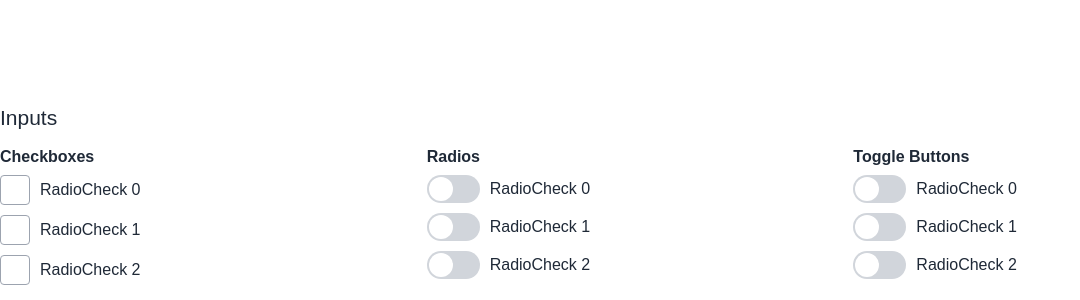
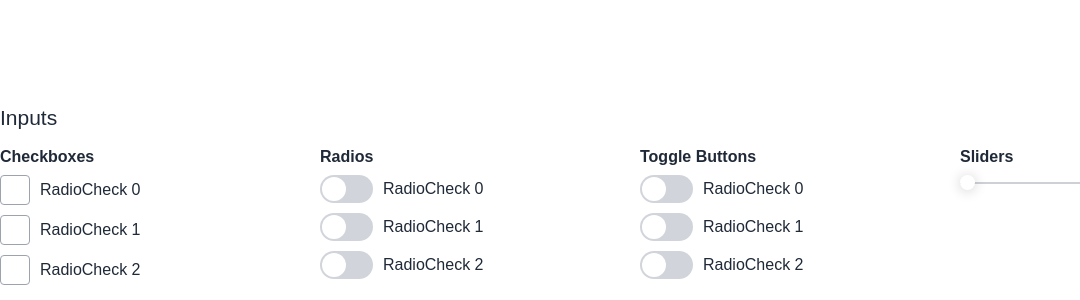
Before and after one commit to cyber-wf13/vue-kit, a Vue app: page / in a window 1280 px wide. Shown: the part 500-800 px from the top of the page, without its empty margins (0-1080 px from the left). Built offline with nearby package versions, Linux system fonts and the light colour scheme; the HTML template or start-up script is replaced by a standard one.

Commit message:
Add SliderSingle component

```diff
--- a/src/App.vue
+++ b/src/App.vue
@@ -48,12 +48,24 @@
           </radio-check>
         </div>
       </div>
+
+      <div class="basic__block basic-block">
+        <h4 class="basic-block__title">Sliders</h4>
+        <div class="basic-block__body">
+          <slider-single
+            min-value="300"
+            max-value="400"
+            @change="sliderMove"
+          ></slider-single>
+        </div>
+      </div>
     </div>
   </section>
 </template>
 
 <script>
 import RadioCheck from "@/components/RadioCheck.vue";
+import SliderSingle from "@/components/SliderSingle.vue";
 
 export default {
   name: "App",
@@ -103,10 +115,14 @@ export default {
   },
   components: {
     RadioCheck,
+    SliderSingle,
   },
   methods: {
     radioCheckHandle(e) {
       console.log("From component", e.target.value);
+    },
+    sliderMove(value) {
+      console.log("Value is from PARENT", value);
     },
   },
 };
--- /dev/null
+++ b/src/components/SliderSingle.vue
@@ -0,0 +1,140 @@
+<template>
+  <div
+    class="slider"
+    ref="sliderBlock"
+    @mouseleave="toggleUp"
+    @click="lineClick"
+  >
+    <span class="slider__line slider__underline" ref="underline"></span>
+    <span class="slider__line"></span>
+    <button
+      class="slider__toggle"
+      :class="classOfPressed"
+      ref="toggle"
+      @mousedown="toggleDown"
+      @mouseup="toggleUp"
+    ></button>
+  </div>
+</template>
+<script>
+export default {
+  props: ["minValue", "maxValue"],
+  data() {
+    return {
+      isPressed: false,
+      currentValue: 0,
+      percent: 0,
+    };
+  },
+  methods: {
+    toggleDown() {
+      console.log("Is pressed");
+
+      this.isPressed = true;
+      document.addEventListener("mousemove", this.mouseMove);
+    },
+    toggleUp() {
+      if (this.isPressed === false) {
+        return;
+      }
+      console.log("Is down");
+
+      this.isPressed = false;
+      document.removeEventListener("mousemove", this.mouseMove);
+      this.calculateValue();
+      this.$emit("change", this.currentValue);
+    },
+    mouseMove(e) {
+      const moveX = e.x;
+
+      this.calculateTogglePos(moveX);
+    },
+    lineClick(e) {
+      const { target } = e;
+      if (this.$refs.toggle === target) {
+        return;
+      }
+
+      this.mouseMove(e);
+      this.calculateValue();
+      this.$emit("change", this.currentValue);
+    },
+    calculateTogglePos(moveX) {
+      const sliderX = this.$refs.sliderBlock.getBoundingClientRect().x;
+      const sliderWidth = this.$refs.sliderBlock.getBoundingClientRect().width;
+      let togglePosX = moveX - sliderX;
+
+      if (togglePosX > sliderWidth) {
+        togglePosX = sliderWidth;
+      } else if (togglePosX < 0) {
+        togglePosX = 0;
+      }
+
+      this.$refs.toggle.setAttribute("style", `left: ${togglePosX}px;`);
+      this.$refs.underline.setAttribute("style", `width: ${togglePosX}px;`);
+
+      this.percent = Math.round((togglePosX / sliderWidth) * 100);
+      console.log("Is moveing");
+    },
+    calculateValue() {
+      const diffMinMaxValue = this.maxValue - this.minValue;
+      const calcValue = (diffMinMaxValue / 100) * this.percent;
+      this.currentValue = Number(this.minValue) + calcValue;
+    },
+  },
+  computed: {
+    classOfPressed() {
+      return {
+        "slider__toggle--pressed": this.isPressed,
+      };
+    },
+  },
+};
+</script>
+<style lang="scss">
+.slider {
+  position: relative;
+  background-color: transparent;
+  display: flex;
+  align-items: center;
+  z-index: 1;
+  width: 100%;
+
+  &__line {
+    display: inline-block;
+    position: absolute;
+    top: 50%;
+    left: 0;
+    right: 0;
+    transform: translateY(-50%);
+    height: 1px;
+    border-radius: 3px;
+    background-color: $c-border;
+    z-index: 5;
+  }
+
+  &__underline {
+    width: 0;
+    z-index: 3;
+    background-color: $c-primary;
+  }
+
+  &__toggle {
+    position: relative;
+    height: 15px;
+    width: 15px;
+    border-radius: 50%;
+    background-color: #fff;
+    border: none;
+    box-shadow: 0 1px 13px 0 rgba(#000, 0.2);
+    cursor: pointer;
+    outline: none;
+    z-index: 10;
+    transition: transform 0.3s ease;
+
+    &--pressed {
+      transform: scale3d(1.5, 1.5, 1);
+    }
+  }
+}
+</style>
```
Also changed, not shown: .eslintrc.js.
